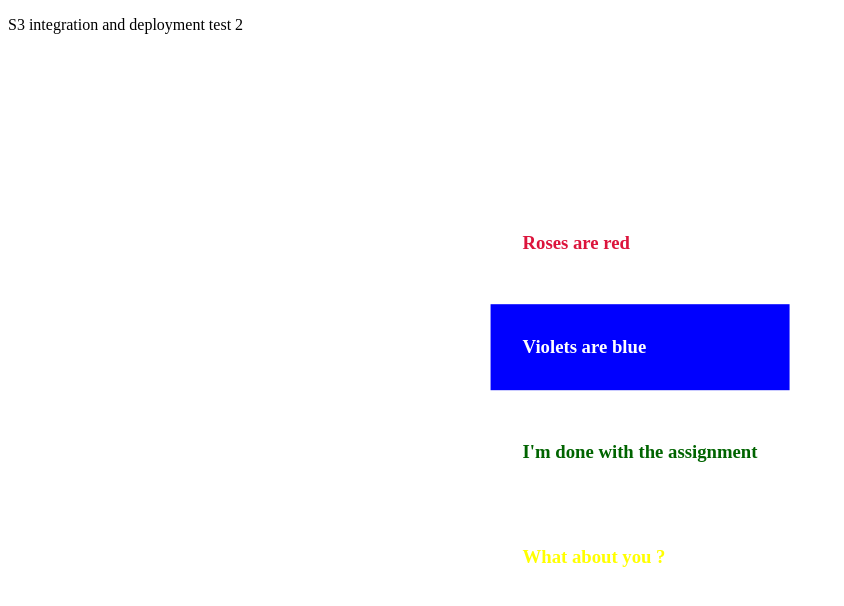
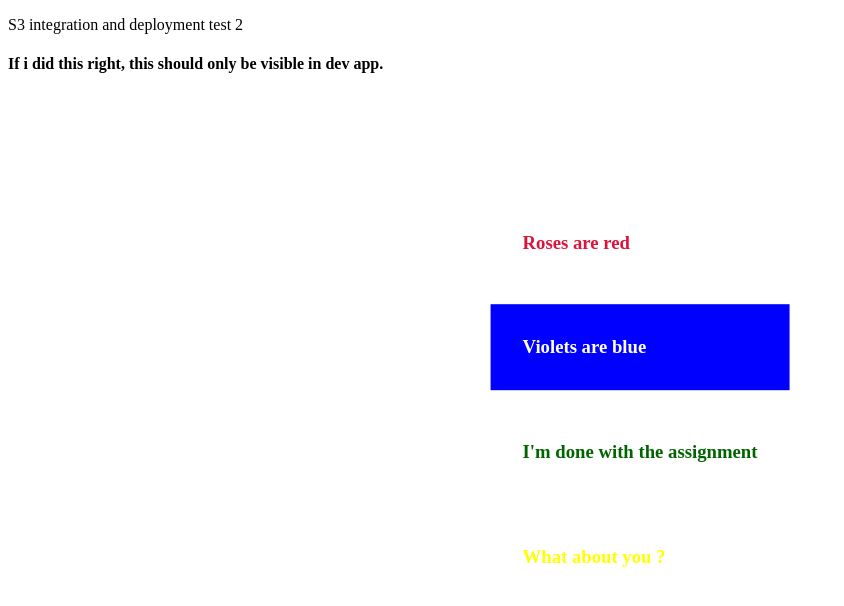
Before and after one commit to Janakaraj/ci-cd-practical-1, an Angular app: page /home in a window 1280 px wide. Shown: the top 606 px of the page, without its empty margins (0-844 px from the left). Built offline with nearby package versions, Linux system fonts and the light colour scheme.

Commit message:
Minor change

```diff
--- a/src/app/home/home.component.html
+++ b/src/app/home/home.component.html
@@ -15,3 +15,6 @@
 <div>
     <p>S3 integration and deployment test 2</p>
 </div>
+<div>
+    <h4>If i did this right, this should only be visible in dev app.</h4>
+</div>
```
